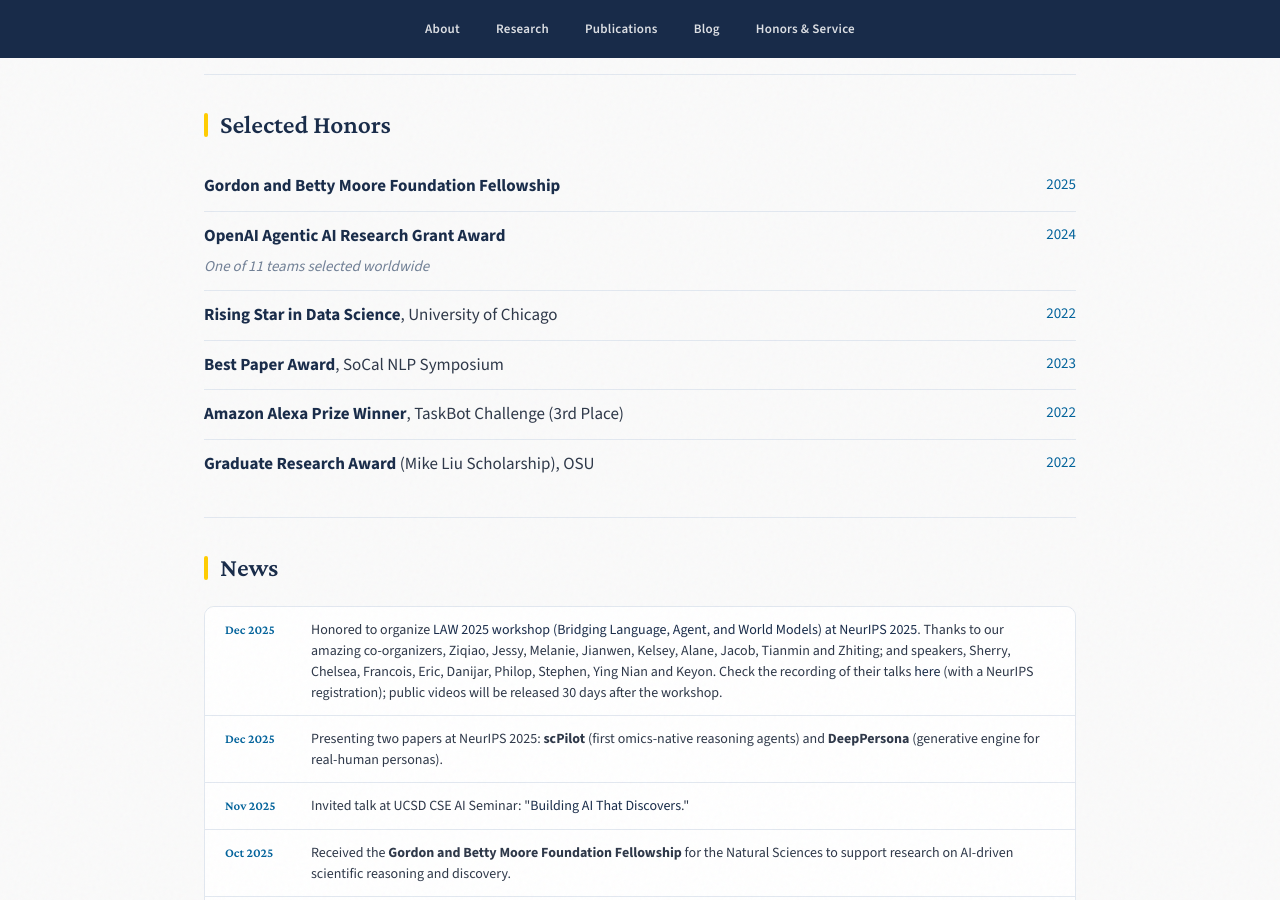
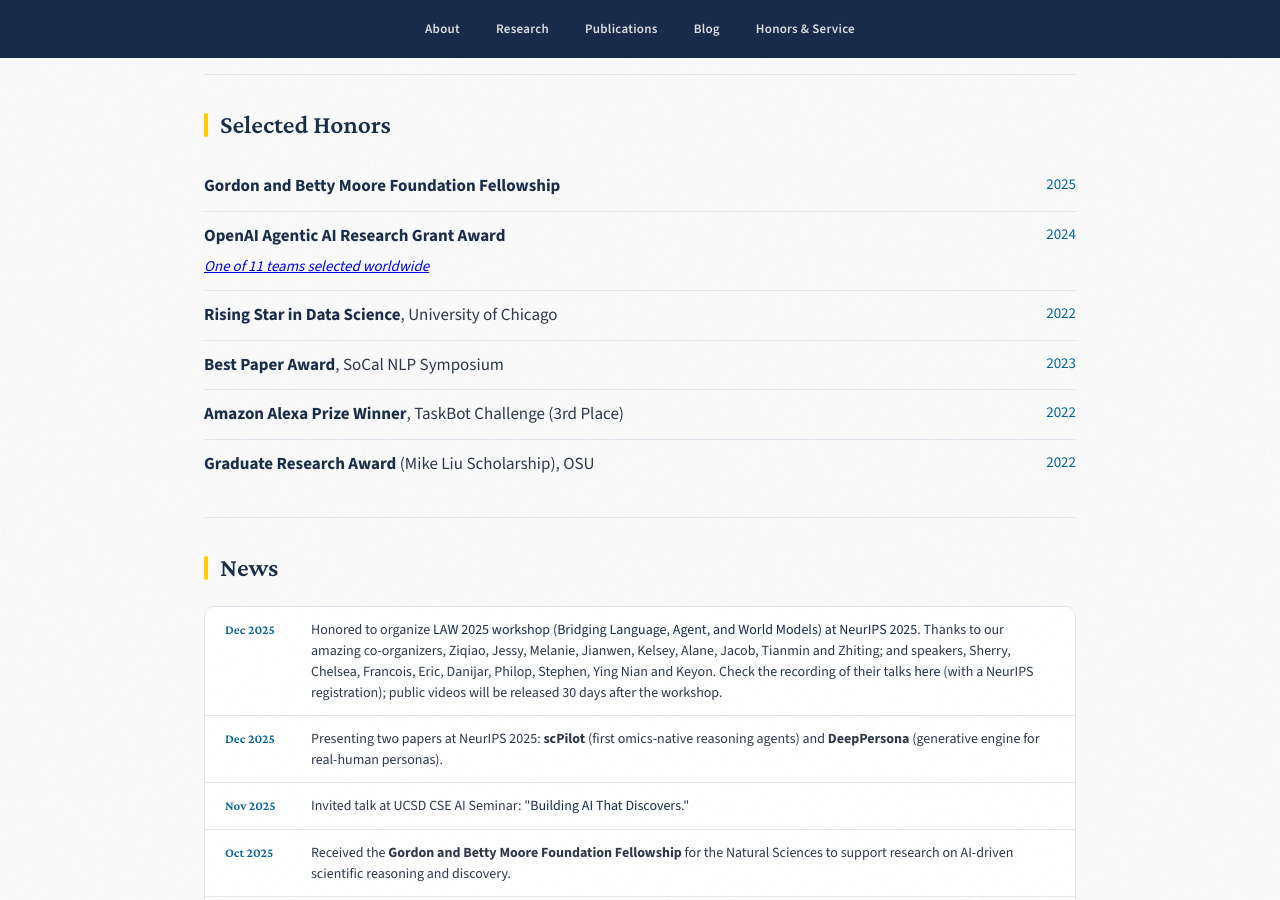
Before and after one commit to zhenwang9102/zhenwang9102.github.io, a Jekyll site: the page built from _posts/2019-06-02-venue.markdown, in a window 1280 px wide and 900 px high, scrolled down 826 px. Built offline with Jekyll 4.4.1, drawn with Linux system fonts in a browser that asks for light colours.

Commit message:
Update default.html

```diff
--- a/_layouts/default.html
+++ b/_layouts/default.html
@@ -581,7 +581,7 @@
         <li>
           <span>
             <strong>OpenAI Agentic AI Research Grant Award</strong>
-            <span class="honor-note" href="https://x.com/OpenAI/status/1757525054097948687">One of 11 teams selected worldwide</span>
+            <span class="honor-note"><a href="https://x.com/OpenAI/status/1757525054097948687">One of 11 teams selected worldwide</a></span>
           </span>
           <span class="honor-year">2024</span>
         </li>
```
